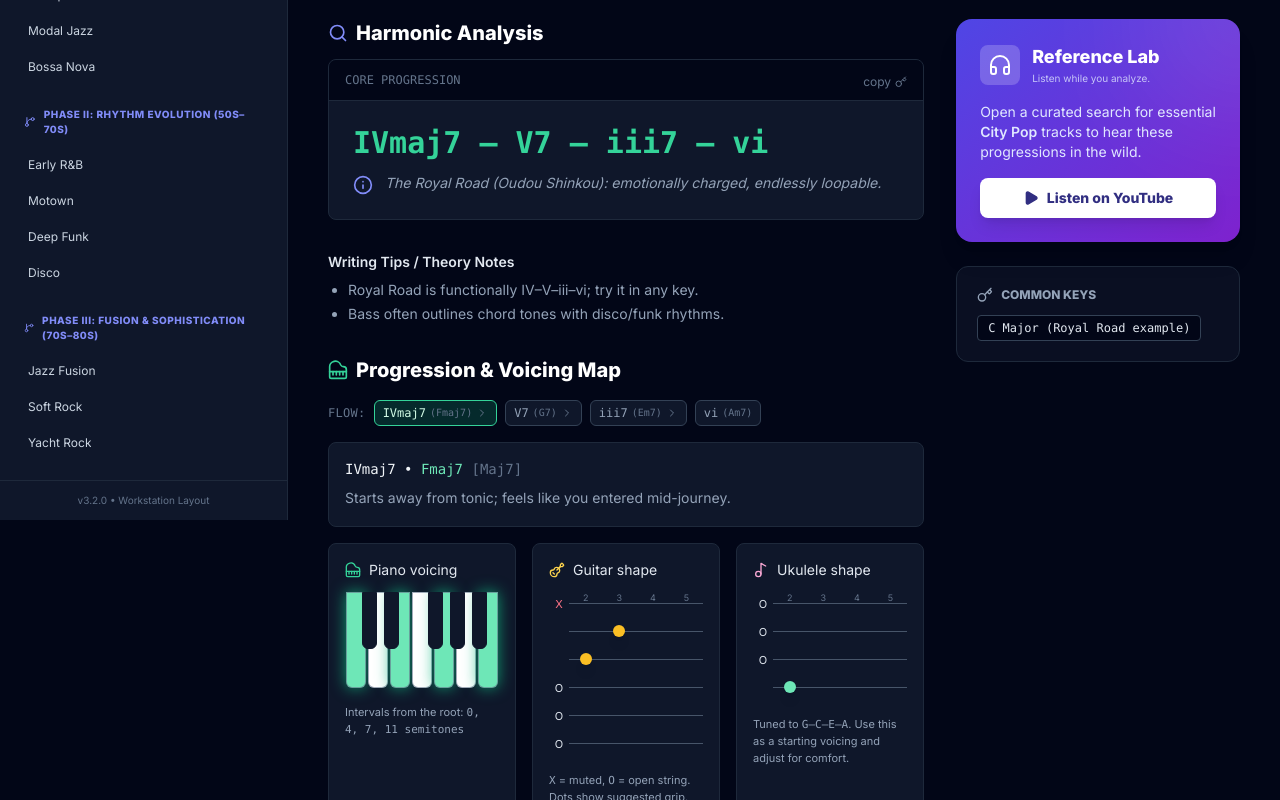
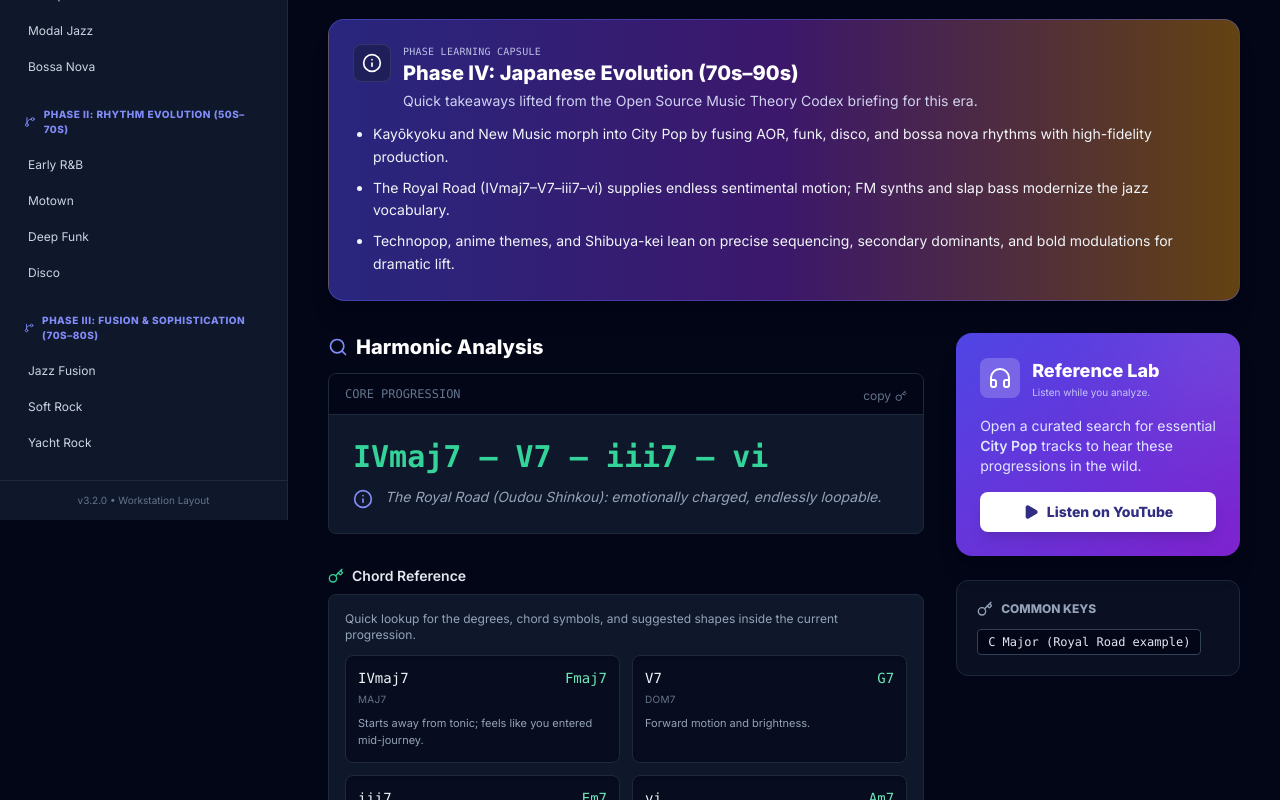
Before and after one commit to melovagabond/Music_Theory_Codex, a React (Vite) app: page / in a window 1280 px wide. Shown: the part 280-1080 px from the top of the page. Built offline with nearby package versions, Linux system fonts and the light colour scheme.

Commit message:
Enhance learning capsules and chord visuals

```diff
--- a/src/App.tsx
+++ b/src/App.tsx
@@ -1,4 +1,4 @@
-import React, { useState } from "react";
+import React, { useMemo, useState } from "react";
 import {
   BookOpen,
   Menu,
@@ -14,7 +14,7 @@ import {
   Key,
 } from "lucide-react";
 import { CircleOfFifthsTool } from "./CircleOfFifthsTool";
-import { InstrumentVisualizer } from "./InstrumentVisualizer";
+import { InstrumentVisualizer, deriveProgressionChords } from "./InstrumentVisualizer";
 
 /* ---------- TYPES ---------- */
 
@@ -49,6 +49,7 @@ export interface Genre {
 export interface Phase {
   id: string;
   title: string;
+  learning: string[];
   genres: Genre[];
 }
 
@@ -59,6 +60,11 @@ const phases: Phase[] = [
   {
     id: "phase-1",
     title: "Phase I: Jazz Foundations (1910s–50s)",
+    learning: [
+      "Jazz harmony establishes the ii–V–I tension–release loop and the chromatic secondary dominants that power the Circle of Fifths.",
+      "The \"triad of accompaniment\" (piano, guitar, ukulele) evolves from stride and four-to-the-bar comping to walking bass plus shell voicings.",
+      "Rhythmic feel shifts from march-time Ragtime to swung eighths, codifying the ride-cymbal lilt and quarter-note bass lineage for later styles.",
+    ],
     genres: [
       {
         id: "ragtime",
@@ -291,6 +297,11 @@ const phases: Phase[] = [
   {
     id: "phase-2",
     title: "Phase II: Rhythm Evolution (50s–70s)",
+    learning: [
+      "Groove moves from triplet shuffle to straight or syncopated 16ths, centering the backbeat and \"The One\" as the primary driver of feel.",
+      "Bass becomes melodic (Motown) or hypnotically repetitive (deep funk), while guitars adopt percussive chanks and scratch patterns.",
+      "Harmonic motion often simplifies to vamps so rhythmic complexity and production layers can take the spotlight, paving the way for disco and boogie.",
+    ],
     genres: [
       {
         id: "early-rnb",
@@ -452,6 +463,11 @@ const phases: Phase[] = [
   {
     id: "phase-3",
     title: "Phase III: Fusion & Sophistication (70s–80s)",
+    learning: [
+      "Jazz harmony electrifies: slash chords, 11ths, and lush maj7/9 colors sit over rock drums and odd meters.",
+      "Studio polish and Rhodes textures define the West Coast / Yacht Rock aesthetic—smooth voice-leading with pop songcraft.",
+      "These harmonic palettes flow directly into City Pop and AOR, teaching how to keep complex chords listener-friendly.",
+    ],
     genres: [
       {
         id: "jazz-fusion",
@@ -575,6 +591,11 @@ const phases: Phase[] = [
   {
     id: "phase-4",
     title: "Phase IV: Japanese Evolution (70s–90s)",
+    learning: [
+      "Kayōkyoku and New Music morph into City Pop by fusing AOR, funk, disco, and bossa nova rhythms with high-fidelity production.",
+      "The Royal Road (IVmaj7–V7–iii7–vi) supplies endless sentimental motion; FM synths and slap bass modernize the jazz vocabulary.",
+      "Technopop, anime themes, and Shibuya-kei lean on precise sequencing, secondary dominants, and bold modulations for dramatic lift.",
+    ],
     genres: [
       {
         id: "city-pop",
@@ -667,6 +688,11 @@ const phases: Phase[] = [
   {
     id: "phase-5",
     title: "Phase V: Modern Derivatives (90s–Present)",
+    learning: [
+      "Neo-soul, lo-fi hip hop, and future funk recycle jazz extensions (9/11/13) with swung or \"drunk\" drums for warm nostalgia.",
+      "Sampling culture reframes ii–V–I cells into static loops, while sidechain compression and vinyl grit become rhythmic instruments.",
+      "Modern producers continue the City Pop lineage—sped-up Royal Road chops, lush pads, and relaxed humanized timing keep the sound alive.",
+    ],
     genres: [
       {
         id: "neo-soul",
@@ -914,6 +940,16 @@ const MusicCodexApp: React.FC = () => {
   );
   const [mobileMenuOpen, setMobileMenuOpen] = useState(false);
 
+  const chordsForActive = useMemo(
+    () => deriveProgressionChords(activeGenre),
+    [activeGenre]
+  );
+
+  const activePhase = useMemo(
+    () => phases.find((phase) => phase.genres.some((g) => g.id === activeGenre.id)),
+    [activeGenre]
+  );
+
   return (
     <div className="min-h-screen bg-slate-950 text-slate-200 font-sans selection:bg-indigo-500/30">
       <Sidebar
@@ -996,6 +1032,34 @@ const MusicCodexApp: React.FC = () => {
               </div>
             </header>
 
+            {activePhase && (
+              <section className="mb-6 lg:mb-8">
+                <div className="bg-gradient-to-r from-indigo-600/50 via-purple-600/40 to-amber-500/40 border border-indigo-500/40 rounded-2xl p-4 sm:p-6 shadow-xl">
+                  <div className="flex items-start gap-3 mb-3">
+                    <div className="p-2 rounded-lg bg-slate-900/40 border border-white/10 text-white">
+                      <Info className="h-5 w-5" />
+                    </div>
+                    <div>
+                      <p className="text-[10px] uppercase font-mono tracking-wide text-indigo-100/80">Phase Learning Capsule</p>
+                      <h3 className="text-lg sm:text-xl font-bold text-white leading-tight">
+                        {activePhase.title}
+                      </h3>
+                      <p className="text-xs sm:text-sm text-indigo-100/90 mt-1">
+                        Quick takeaways lifted from the Open Source Music Theory Codex briefing for this era.
+                      </p>
+                    </div>
+                  </div>
+                  <ul className="list-disc pl-5 space-y-2 text-slate-100 text-xs sm:text-sm">
+                    {activePhase.learning.map((item, idx) => (
+                      <li key={idx} className="leading-relaxed">
+                        {item}
+                      </li>
+                    ))}
+                  </ul>
+                </div>
+              </section>
+            )}
+
             {/* Main layout */}
             <div className="grid grid-cols-1 xl:grid-cols-[minmax(0,2.1fr)_minmax(260px,1fr)] gap-6 lg:gap-8">
               {/* Left: theory + visualizer */}
@@ -1040,6 +1104,36 @@ const MusicCodexApp: React.FC = () => {
                   </div>
                 </section>
 
+                {/* Chord Reference */}
+                <section>
+                  <h3 className="text-xs sm:text-sm font-semibold text-slate-200 mb-2 flex items-center gap-2">
+                    <Key className="h-4 w-4 text-emerald-400" />
+                    Chord Reference
+                  </h3>
+                  <div className="bg-slate-900 border border-slate-800 rounded-lg p-4 space-y-3">
+                    <p className="text-[11px] sm:text-xs text-slate-400">
+                      Quick lookup for the degrees, chord symbols, and suggested shapes inside the current progression.
+                    </p>
+                    <div className="grid grid-cols-1 sm:grid-cols-2 gap-3">
+                      {chordsForActive.map((chord, idx) => (
+                        <div
+                          key={`${chord.degree}-${idx}`}
+                          className="border border-slate-800 rounded-lg p-3 bg-slate-950/60 shadow-inner"
+                        >
+                          <div className="flex items-center justify-between text-slate-100 font-mono text-sm">
+                            <span>{chord.degree}</span>
+                            <span className="text-emerald-300">{chord.symbol}</span>
+                          </div>
+                          <p className="text-[10px] uppercase tracking-wide text-slate-500 mt-1">{chord.shape}</p>
+                          <p className="text-[11px] text-slate-400 mt-2 leading-relaxed">
+                            {chord.note}
+                          </p>
+                        </div>
+                      ))}
+                    </div>
+                  </div>
+                </section>
+
                 {/* Theory Notes */}
                 {activeGenre.theoryNotes && activeGenre.theoryNotes.length > 0 && (
                   <section>
@@ -1055,7 +1149,7 @@ const MusicCodexApp: React.FC = () => {
                 )}
 
                 {/* Instrument Visualizer */}
-                <InstrumentVisualizer genre={activeGenre} />
+                <InstrumentVisualizer genre={activeGenre} chords={chordsForActive} />
               </div>
 
               {/* Right: Reference lab + keys */}
--- a/src/CircleOfFifthsTool.tsx
+++ b/src/CircleOfFifthsTool.tsx
@@ -120,7 +120,7 @@ const getMinorFunctionalChords = (key: CircleKey): CircleChord[] => [
 
 // --- VISUAL SUBCOMPONENTS (piano + fretboards) ---
 
-const KeyboardDiagram: React.FC<{ intervals: number[] }> = ({ intervals }) => {
+const KeyboardDiagram: React.FC<{ intervals: readonly number[] }> = ({ intervals }) => {
   const active = useMemo(
     () => intervals.map(v => ((v % 12) + 12) % 12),
     [intervals]
@@ -182,7 +182,7 @@ const KeyboardDiagram: React.FC<{ intervals: number[] }> = ({ intervals }) => {
   );
 };
 
-const GuitarFretboard: React.FC<{ frets: number[] }> = ({ frets }) => {
+const GuitarFretboard: React.FC<{ frets: readonly number[] }> = ({ frets }) => {
   const numericFrets = frets.filter(f => f > 0);
   const minFret = numericFrets.length ? Math.min(...numericFrets) : 1;
   const startFret = Math.max(1, minFret);
@@ -230,7 +230,7 @@ const GuitarFretboard: React.FC<{ frets: number[] }> = ({ frets }) => {
   );
 };
 
-const UkeFretboard: React.FC<{ frets: number[] }> = ({ frets }) => {
+const UkeFretboard: React.FC<{ frets: readonly number[] }> = ({ frets }) => {
   const numericFrets = frets.filter(f => f > 0);
   const minFret = numericFrets.length ? Math.min(...numericFrets) : 1;
   const startFret = Math.max(1, minFret);
--- a/src/InstrumentVisualizer.tsx
+++ b/src/InstrumentVisualizer.tsx
@@ -4,6 +4,7 @@ import type { Genre, ProgressionChord } from "./App";
 
 interface InstrumentVisualizerProps {
   genre: Genre;
+  chords?: ProgressionChord[];
 }
 
 // --- chord shape database ---
@@ -76,25 +77,39 @@ const splitProgression = (progression: string): string[] =>
     .map(p => p.trim())
     .filter(Boolean);
 
-const buildFallbackChords = (genre: Genre): ProgressionChord[] => {
+const guessShapeFromToken = (token: string): ChordShapeKey => {
+  const normalized = token.toLowerCase();
+
+  if (/m7b5|ø/.test(normalized)) return "m7b5";
+  if (/dim|°/.test(normalized)) return "dim7";
+  if (/sus/.test(normalized)) return "Sus4";
+  if (/6\/9/.test(normalized)) return "6/9";
+  if (/11/.test(normalized)) return "11th";
+  if (/9/.test(normalized)) {
+    return /m|min/.test(normalized) || /ii|iii|vi/.test(normalized)
+      ? "min9"
+      : "Dom9";
+  }
+  if (/v7/.test(normalized)) return "Dom7";
+  if (/ii|iii|iv|vi/.test(normalized)) return "min7";
+  return /v/.test(normalized) ? "Dom7" : "Maj7";
+};
+
+export const deriveProgressionChords = (
+  genre: Genre
+): ProgressionChord[] => {
+  if (genre.progressionChords && genre.progressionChords.length > 0) {
+    return genre.progressionChords;
+  }
+
   const pieces = splitProgression(genre.progression);
 
-  // Try to make some vaguely sane guesses instead of "no chords"
   return pieces.map((piece, idx) => {
-    const upper = piece.toUpperCase();
-    let degree = upper;
-    let shape: ChordShapeKey = "Maj7";
-
-    if (/ii|IV|IVM/.test(upper)) shape = "min7";
-    if (/V7|V$/i.test(upper)) shape = "Dom7";
-    if (/m7b5|ø/.test(upper)) shape = "m7b5";
-    if (/DIM|°/.test(upper)) shape = "dim7";
-    if (/9/.test(upper)) shape = "Dom9";
-    if (/6\/9/.test(upper)) shape = "6/9";
-    if (/SUS/.test(upper)) shape = "Sus4";
+    const shape = guessShapeFromToken(piece);
+    const degree = piece.toUpperCase();
 
     return {
-      degree: degree,
+      degree,
       symbol: piece,
       shape,
       note:
@@ -108,7 +123,7 @@ const buildFallbackChords = (genre: Genre): ProgressionChord[] => {
 // --- visual subcomponents ---
 
 // Piano: one-octave keyboard diagram
-const KeyboardDiagram: React.FC<{ intervals: number[] }> = ({ intervals }) => {
+const KeyboardDiagram: React.FC<{ intervals: readonly number[] }> = ({ intervals }) => {
   const active = useMemo(
     () => intervals.map(v => ((v % 12) + 12) % 12),
     [intervals]
@@ -127,7 +142,7 @@ const KeyboardDiagram: React.FC<{ intervals: number[] }> = ({ intervals }) => {
     <div className="relative w-full max-w-xs mx-auto h-24 select-none">
       {/* White keys */}
       <div className="absolute inset-0 flex">
-        {whiteNotes.map((note, idx) => {
+        {whiteNotes.map((note) => {
           const isActive = active.includes(note);
           return (
             <div
@@ -170,7 +185,7 @@ const KeyboardDiagram: React.FC<{ intervals: number[] }> = ({ intervals }) => {
 };
 
 // 6-string guitar fretboard (4-fret window)
-const GuitarFretboard: React.FC<{ frets: number[] }> = ({ frets }) => {
+const GuitarFretboard: React.FC<{ frets: readonly number[] }> = ({ frets }) => {
   const numericFrets = frets.filter(f => f > 0);
   const minFret = numericFrets.length ? Math.min(...numericFrets) : 1;
   const startFret = Math.max(1, minFret);
@@ -221,7 +236,7 @@ const GuitarFretboard: React.FC<{ frets: number[] }> = ({ frets }) => {
 };
 
 // 4-string uke fretboard (4-fret window)
-const UkeFretboard: React.FC<{ frets: number[] }> = ({ frets }) => {
+const UkeFretboard: React.FC<{ frets: readonly number[] }> = ({ frets }) => {
   const numericFrets = frets.filter(f => f > 0);
   const minFret = numericFrets.length ? Math.min(...numericFrets) : 1;
   const startFret = Math.max(1, minFret);
@@ -273,13 +288,12 @@ const UkeFretboard: React.FC<{ frets: number[] }> = ({ frets }) => {
 
 export const InstrumentVisualizer: React.FC<InstrumentVisualizerProps> = ({
   genre,
+  chords: providedChords,
 }) => {
-  const chords: ProgressionChord[] = useMemo(() => {
-    if (genre.progressionChords && genre.progressionChords.length > 0) {
-      return genre.progressionChords;
-    }
-    return buildFallbackChords(genre);
-  }, [genre]);
+  const chords: ProgressionChord[] = useMemo(
+    () => providedChords ?? deriveProgressionChords(genre),
+    [genre, providedChords]
+  );
 
   const [activeIndex, setActiveIndex] = useState(0);
   const active = chords[activeIndex] ?? chords[0];
```
